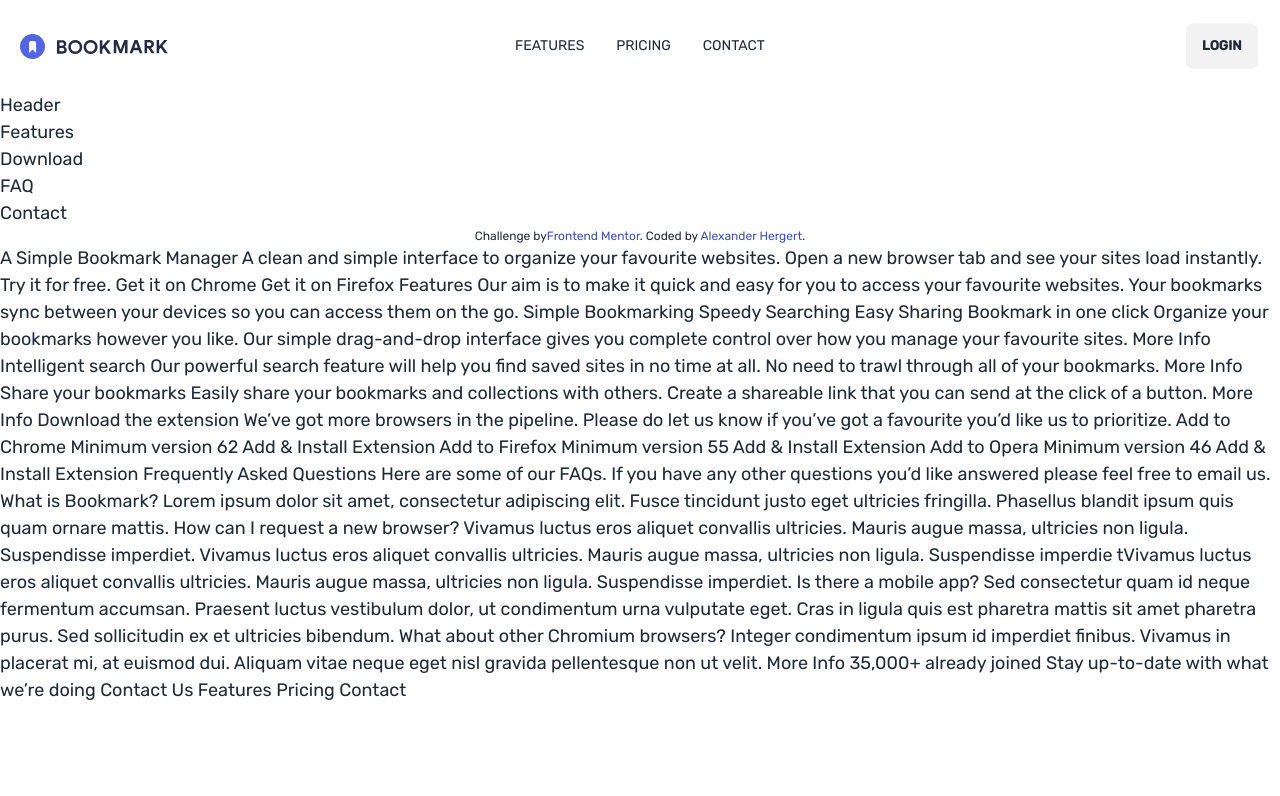
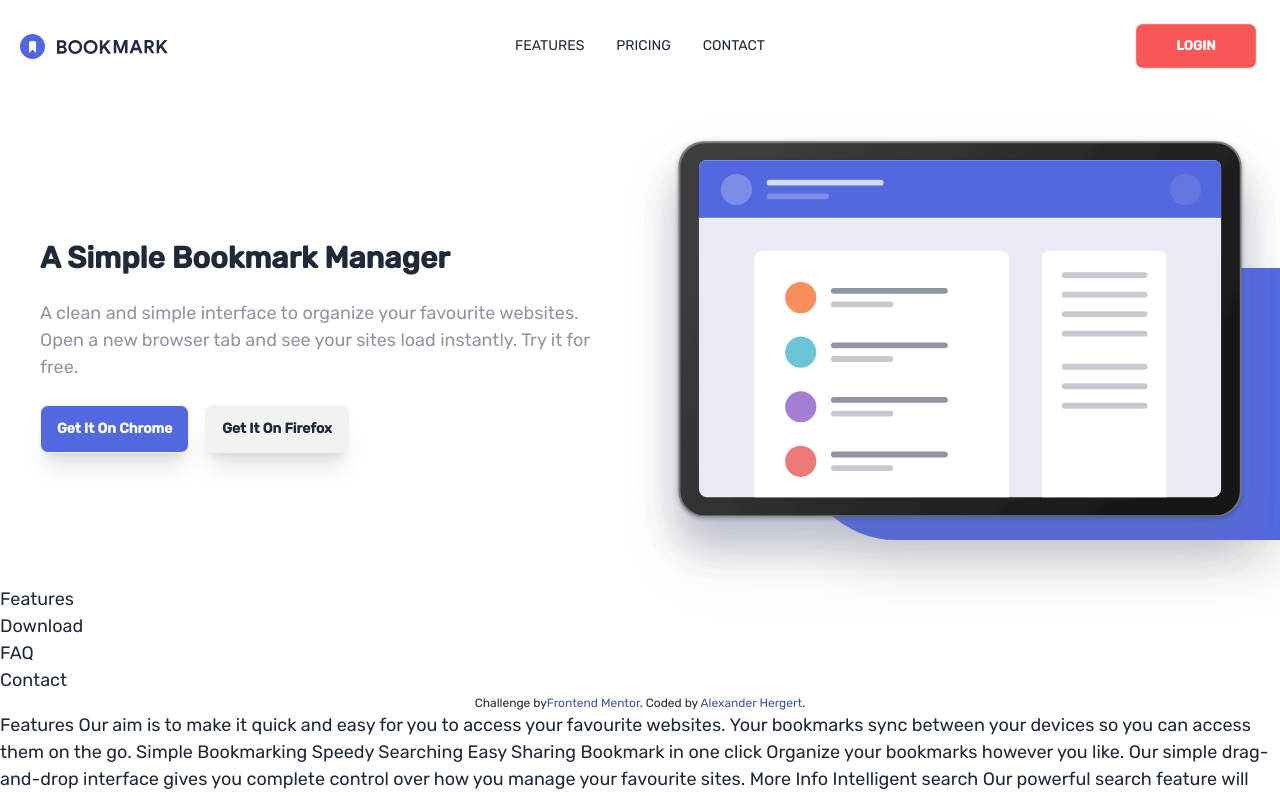
Before and after one commit to alexander-hergert/bookmark-landing-page, a React (Vite) app: page / in a window 1280 px wide. Shown: the top 796 px of the page. Built offline with nearby package versions, Linux system fonts and the light colour scheme.

Commit message:
Add Header using Tailwind-CSS. Make it responsive.

```diff
--- a/index.html
+++ b/index.html
@@ -9,13 +9,10 @@
   <body>
     <div id="root"></div>
     <p>
-      A Simple Bookmark Manager A clean and simple interface to organize your
-      favourite websites. Open a new browser tab and see your sites load
-      instantly. Try it for free. Get it on Chrome Get it on Firefox Features
-      Our aim is to make it quick and easy for you to access your favourite
-      websites. Your bookmarks sync between your devices so you can access them
-      on the go. Simple Bookmarking Speedy Searching Easy Sharing Bookmark in
-      one click Organize your bookmarks however you like. Our simple
+      Features Our aim is to make it quick and easy for you to access your
+      favourite websites. Your bookmarks sync between your devices so you can
+      access them on the go. Simple Bookmarking Speedy Searching Easy Sharing
+      Bookmark in one click Organize your bookmarks however you like. Our simple
       drag-and-drop interface gives you complete control over how you manage
       your favourite sites. More Info Intelligent search Our powerful search
       feature will help you find saved sites in no time at all. No need to trawl
--- a/src/components/Header.jsx
+++ b/src/components/Header.jsx
@@ -1,7 +1,38 @@
 import React from "react";
 
 const Header = () => {
-  return <header>Header</header>;
+  return (
+    <header className="md:flex md:flex-row-reverse items-center">
+      <figure className="overflow-hidden md:drop-shadow-2xl md:min-w-[50vw]">
+        <img
+          className="md:w-large md:relative m-auto md:mt-10 lg:w-very-large"
+          src="/images/illustration-hero.svg"
+          alt="hero"
+        />
+        <div className=" absolute top-40 md:top-28 lg:top-36 xl:top-44 left-1/4 z-[-1] w-full h-1/3 md:h-[26vh] lg:h-[30vh] xl:h-[34vh] bg-primary-soft-blue brd-rad-l"></div>
+      </figure>
+      <article className="p-10 mt-4 md:min-w-[50vw]">
+        <h1 className="text-3xl text-center font-bold md:text-left">
+          A Simple Bookmark Manager
+        </h1>
+        <p className="md:text-left text-neutral-grayish-blue text-center my-6">
+          A clean and simple interface to organize your favourite websites. Open
+          a new browser tab and see your sites load instantly. Try it for free.
+        </p>
+        <div className="flex gap-4 justify-center md:justify-start">
+          <a
+            className="btn shadow-xl capitalize bg-primary-soft-blue text-white"
+            href=""
+          >
+            Get it on Chrome
+          </a>
+          <a className="btn capitalize shadow-xl" href="">
+            Get it on Firefox
+          </a>
+        </div>
+      </article>
+    </header>
+  );
 };
 
 export default Header;
--- a/src/components/Navbar.jsx
+++ b/src/components/Navbar.jsx
@@ -20,7 +20,9 @@ const Navbar = () => {
         </ul>
       </div>
       <div className="navbar-end">
-        <a className="btn max-md:hidden">LOGIN</a>
+        <a className="btn max-md:hidden bg-primary-soft-red text-white w-32">
+          LOGIN
+        </a>
       </div>
       <button
         className="btn bg-white border-none md:hidden"
@@ -28,10 +30,10 @@ const Navbar = () => {
       >
         <img src="/images/icon-hamburger.svg" alt="icon-menu" />
       </button>
-      <dialog id="my_modal_3" className="modal">
+      <dialog id="my_modal_3" className="modal md:hidden">
         <form
           method="dialog"
-          className="pt-10 modal-box rounded-none w-full min-h-screen bg-opacity-90 bg-neutral-very-dark-blue"
+          className="absolute pt-10 modal-box rounded-none w-[100vw] min-h-screen bg-opacity-90 bg-neutral-very-dark-blue"
         >
           <button className="btn btn-sm btn-circle btn-ghost absolute right-4 top-8">
             <img src="/images/icon-close.svg" alt="icon-close" />
@@ -51,7 +53,7 @@ const Navbar = () => {
             <li className="py-5 tracking-widest border-t-0 border-y border-neutral-grayish-blue">
               <a className="text-2xl">CONTACT</a>
             </li>
-            <li className="py-3 tracking-widest border-2 rounded-lg mt-8">
+            <li className="cursor-pointer py-3 tracking-widest border-2 rounded-lg mt-8">
               <a className="text-2xl">LOGIN</a>
             </li>
           </ul>
--- a/src/styles/index.css
+++ b/src/styles/index.css
@@ -13,10 +13,15 @@
 
 :root {
 }
+/*Own classes*/
 
 .color-invert {
   filter: brightness(0) saturate(100%) invert(95%) sepia(95%) saturate(0%)
     hue-rotate(109deg) brightness(106%) contrast(105%);
+}
+
+.brd-rad-l{
+  border-bottom-left-radius: 6rem;
 }
 
 * {
--- a/tailwind.config.js
+++ b/tailwind.config.js
@@ -3,6 +3,10 @@ export default {
   content: ["./index.html", "./src/**/*.{js,ts,jsx,tsx}"],
   theme: {
     extend: {
+      width: {
+        large: "30rem",
+        "very-large": "40rem",
+      },
       colors: {
         primary: {
           "soft-blue": "hsl(231, 69%, 60%)",
```
Also changed, not shown: 1 other file (tests, documents, lock files or other folders).
